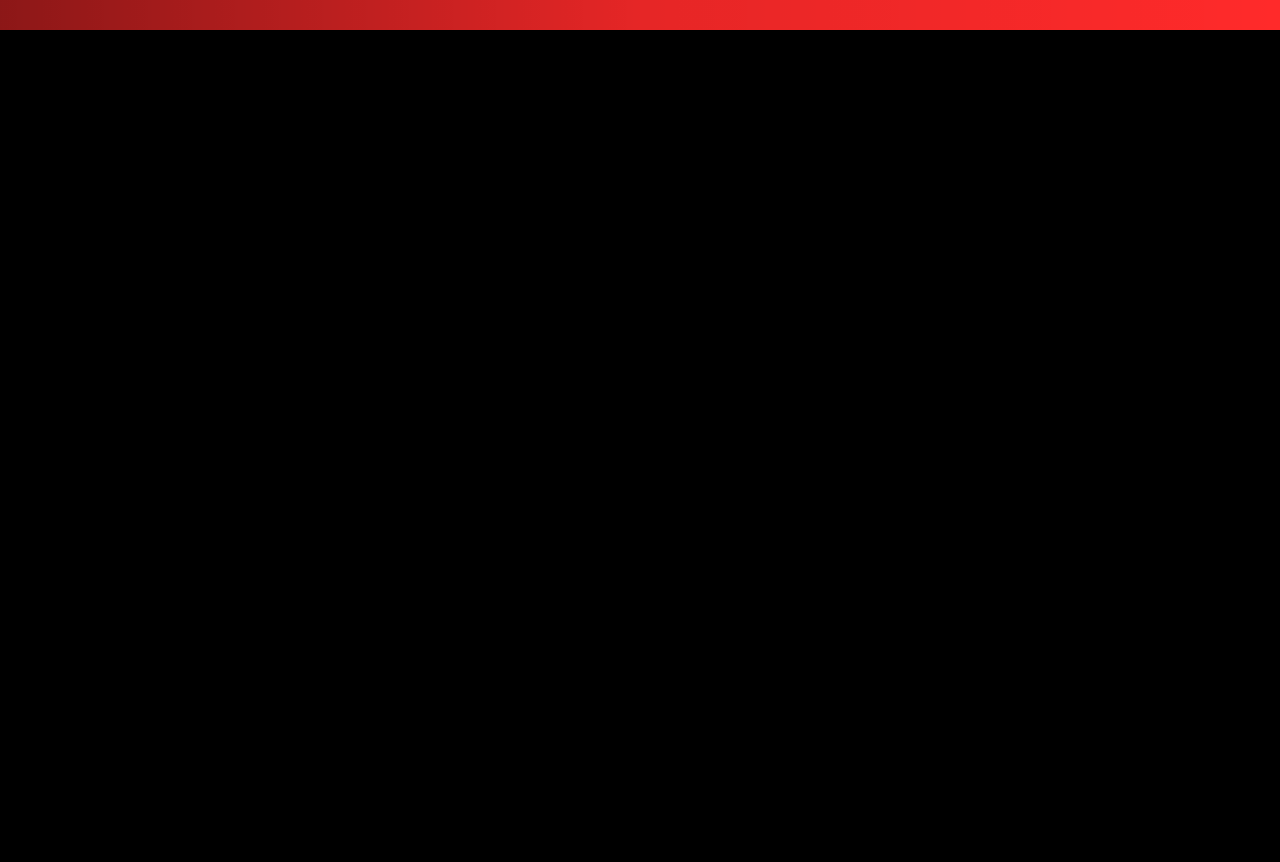
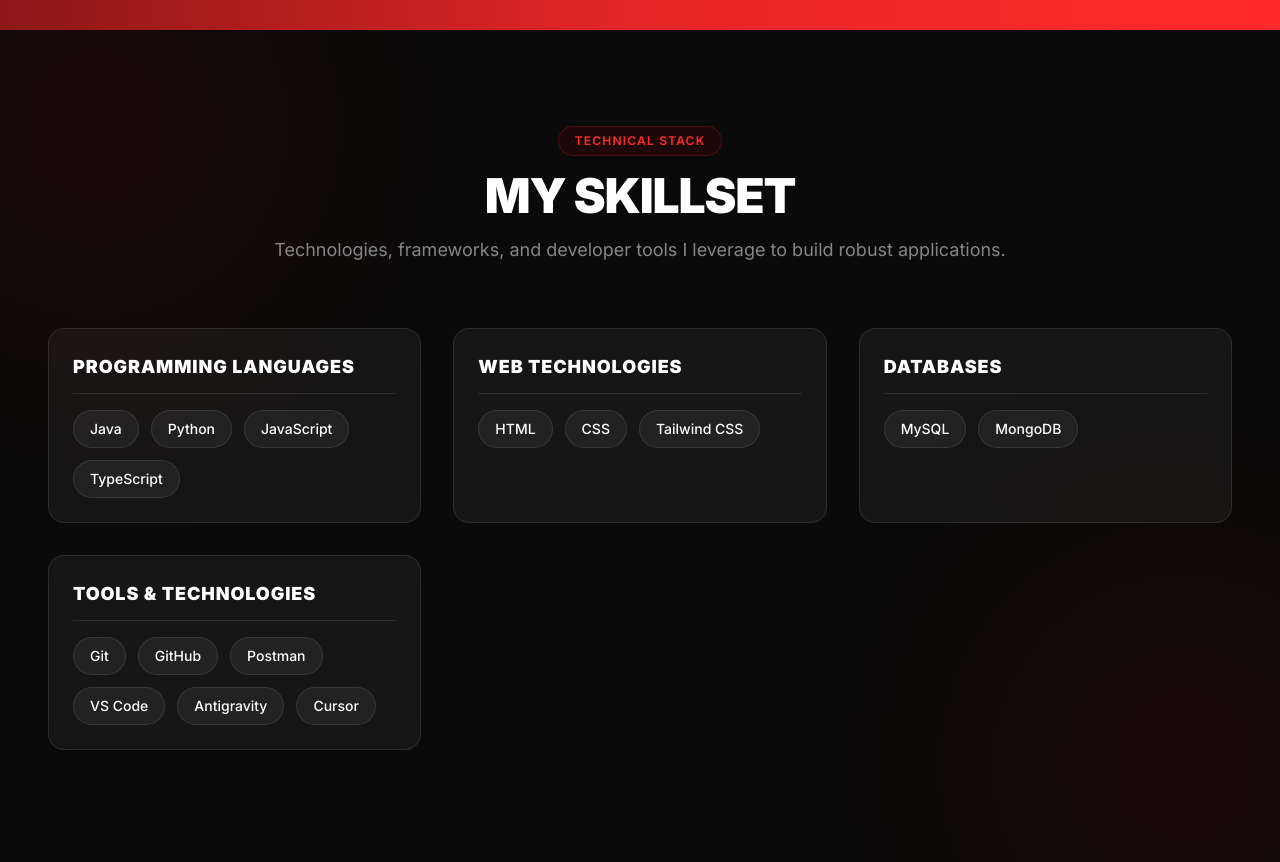
Before and after one commit to siva-k-007/Siva-Portfolio, a React (Vite) app: page / in a window 1280 px wide. Shown: the part 770-1632 px from the top of the page. Before the commit the page ends 800 px from the top, so only its background shows below. Built offline with nearby package versions, Linux system fonts and the light colour scheme; no server answers; grey boxes are pictures that could not be loaded.

Commit message:
Add TechnicalSkills component and integrate in App

```diff
--- a/src/App.jsx
+++ b/src/App.jsx
@@ -1,11 +1,13 @@
 import Navbar from './components/Navbar'
 import Hero from './components/Hero'
+import TechnicalSkills from './components/TechnicalSkills'
 
 function App() {
   return (
     <div className="min-h-screen bg-black text-white">
       <Navbar />
       <Hero />
+      <TechnicalSkills />
     </div>
   )
 }
--- /dev/null
+++ b/src/components/TechnicalSkills.jsx
@@ -0,0 +1,68 @@
+import { technicalSkills } from '../data/portfolioData'
+
+// Individual skill badge pill
+export function SkillBadge({ name }) {
+  return (
+    <span className="inline-flex items-center rounded-full px-4 py-2 bg-white/5 border border-white/10 text-white text-sm font-medium hover:bg-red-600/20 transition-colors duration-200">
+      {name}
+    </span>
+  )
+}
+
+// Category skill card containing grouped badges
+export function SkillCard({ category, index }) {
+  return (
+    <div
+      data-aos="fade-up"
+      data-aos-delay={index * 100}
+      className="bg-white/5 backdrop-blur-md border border-white/10 rounded-2xl p-6 hover:scale-[1.02] hover:border-red-500/30 hover:shadow-[0_0_25px_rgba(255,42,42,0.15)] transition-all duration-300"
+    >
+      <h3 className="text-lg font-black uppercase text-white pb-3 border-b border-white/10 mb-4 tracking-wider">
+        {category.title}
+      </h3>
+      <div className="flex flex-wrap gap-3">
+        {category.skills.map((skill) => (
+          <SkillBadge key={skill.name} name={skill.name} />
+        ))}
+      </div>
+    </div>
+  )
+}
+
+// Main Technical Skills section
+export default function TechnicalSkills() {
+  return (
+    <section
+      id="skills"
+      className="bg-[#0a0a0a] pt-24 pb-28 px-6 md:px-12 relative overflow-hidden"
+    >
+      {/* Blurred background glow circles */}
+      <div className="absolute -top-24 -left-24 w-96 h-96 bg-red-600/10 rounded-full blur-[120px] pointer-events-none" />
+      <div className="absolute -bottom-24 -right-24 w-96 h-96 bg-red-600/10 rounded-full blur-[120px] pointer-events-none" />
+
+      {/* Centred Section Header */}
+      <div data-aos="fade-up" className="text-center max-w-3xl mx-auto mb-16">
+        <span className="inline-block px-4 py-1.5 rounded-full bg-red-600/10 border border-red-500/20 text-[#ff2a2a] text-xs uppercase tracking-widest font-semibold mb-4">
+          Technical Stack
+        </span>
+        <h2 className="text-4xl md:text-5xl font-black text-white uppercase tracking-tight mb-4">
+          My Skillset
+        </h2>
+        <p className="text-white/50 text-base md:text-lg">
+          Technologies, frameworks, and developer tools I leverage to build robust applications.
+        </p>
+      </div>
+
+      {/* Responsive Categories Grid */}
+      <div className="max-w-7xl mx-auto grid grid-cols-1 md:grid-cols-2 lg:grid-cols-3 gap-6 md:gap-8">
+        {technicalSkills.categories.map((category, index) => (
+          <SkillCard
+            key={category.title}
+            category={category}
+            index={index}
+          />
+        ))}
+      </div>
+    </section>
+  )
+}
```
